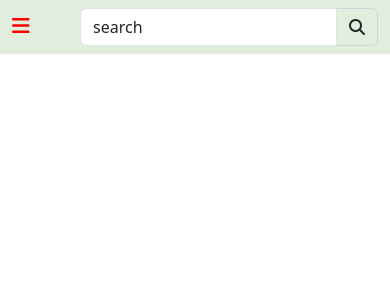
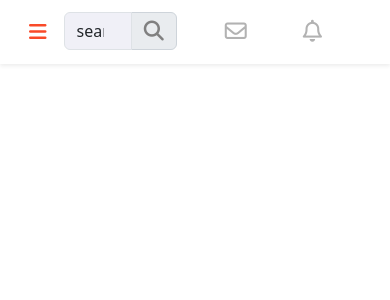
Before and after one commit to Kesang97/vueJS-new, a Vue app: page /#/ in a window 390 px wide. Shown: the top 300 px of the page. Built offline with nearby package versions, Linux system fonts and the light colour scheme; grey boxes are pictures that could not be loaded.

Commit message:
dashboard updated

```diff
--- a/src/components/sidebar.vue
+++ b/src/components/sidebar.vue
@@ -1,102 +1,144 @@
 <template>
   <div>
     <!-- navbar -->
-    <div id="header" style="background: #E1EEDD">
+    <div id="header" class="shadow-sm" style="background: #FFFFFF">
       <div class="container">
-            <nav class="navbar navbar-expand">
-                <a href="#" class="" @click="drawer = !drawer">
-                    <i class="side-icon fas fa-bars"></i>
-                </a>
+        <nav class="navbar navbar-expand py-2">
+          <button class="btn btn-lg" @click="drawer= !drawer">
+            <i class="fas fa-bars"></i>
+          </button>
 
           <ul class="navbar-nav ml-auto">
             <li class="nav-items">
+              <div class="input-group">
+                <input
+                  type="search"
+                  value="search"
+                  class="form-control py-2 border-right-0 border"
+                  placeholder="search model"
+                  style="background: #f0f0f7"
 
-                    <div class="input-group" >
-                        <input type="search" value="search" class="form-control py-2 border-right-0 border" placeholder="search model" style="border-radius: 30px solid #E1EEDD;">
+                />
                 <span class="input-group-append">
-                            <div class="input-group-text bg-transparent">
-                                <i class="fas fa-search"></i>
+                  <div class="input-group-text">
+                    <i class="search-icon fas fa-search"></i>
                   </div>
-
                 </span>
-
+              </div>
+            </li>
+            <li class="nav-items">
+                <a href="#" class="nav-link pl-5 my-auto">
+                    <i class="far fa-envelope"></i>
+                </a>
+            </li>
+            <li class="nav-items">
+                <a href="#" class="nav-link pl-5 my-auto">
+                    <i class="far fa-bell"></i>
+                </a>
+            </li>
+            <li class="nav-items">
+               <div class="my-auto pl-5" style="cursor: pointer">
+                    <img class="rounded-circle img-fluid"
+                        width="40px"
+                        src="https://mdbcdn.b-cdn.net/img/new/avatars/9.webp"
+                    />
                </div>
 
             </li>
           </ul>
-
         </nav>
       </div>
+    </div>
+    <!-- side-bar -->
+    <b-sidebar v-model="drawer">
 
-
+        <div class="sidebar" >
+            <a href="#" class="active">
+                <i class="fas fa-tachometer-slowest"></i>
+                Dashboard
+            </a>
+            <a href="#" >Home</a>
+            <a href="#" >Categories</a>
+            <a href="#" >MenuItems</a>
+            <a href="#" >Orders</a>
+            <a href="#" >Delivery</a>
+            <a href="#" >News</a>
+            <a href="#" >Setting</a>
         </div>
 
-    <!-- side-bar -->
-
-    <b-sidebar  sidebar-class="border-right border-danger" v-model="drawer">
-        <div class="header" style="background: #E1EEDD; ">
-            <div class="img text-center px-auto">
-                <img src="../assets/side_logo.png" class="img-fluid" width="120px" alt="">
+    </b-sidebar>
   </div>
-
-
-            <div>
-
-    <b-navbar-nav>
-      <b-nav-item href="#">Home</b-nav-item>
-
-      <!-- Navbar dropdowns -->
-      <b-nav-item-dropdown text="Dashboard" left>
-        <b-dropdown-item>Food</b-dropdown-item>
-
-      </b-nav-item-dropdown>
-
-      <b-nav-item-dropdown text="Menus" left>
-        <b-dropdown-item href="#">Menu Catalogue</b-dropdown-item>
-        <b-dropdown-item href="#">Menu List</b-dropdown-item>
-        <b-dropdown-item href="#">Menu Grid</b-dropdown-item>
-        <b-dropdown-item href="#">Add product</b-dropdown-item>
-        <b-dropdown-item href="#">Product detail</b-dropdown-item>
-         </b-nav-item-dropdown>
-         <b-nav-item href="#">Orders</b-nav-item>
-         <b-nav-item href="#">Restaurants List</b-nav-item>
-         <b-nav-item-dropdown text="Customers" left>
-        <b-dropdown-item href="#">Customers List</b-dropdown-item>
-        <b-dropdown-item href="#">Customers Review</b-dropdown-item>
-        <b-dropdown-item href="#">Social Activity</b-dropdown-item>
-    </b-nav-item-dropdown>
-
-    <b-nav-item href="#">Sales</b-nav-item>
-
-    </b-navbar-nav>
-
-</div>
-
-        </div>
-    </b-sidebar>
-
-</div>
-
 </template>
 
 <script>
-export default{
-    name:'sidebar',
+export default {
+  name: "sidebar",
 
-    data(){
-        return{
+  data() {
+    return {
       drawer: false,
+    };
+  },
+};
+</script>
+
+<style>
+.search-icon{
+  font-size: 20px;
+  color: grey;
+  cursor: pointer;
+}
+.navbar .btn i{
+  font-size: 20px;
+  color: #F94A29;
+}
+
+.nav-items a i{
+    font-size: 22px;
+    color: #B2B2B2;
+}
+
+.nav-items a i:hover{
+    color: #F94A29;
+}
+
+/* sidebar */
+.sidebar{
+    position: fixed;
+    height: 100%;
+    width: 100%;
+    margin: 0;
+    padding: 0;
+    overflow: auto;
+
+}
+.sidebar a{
+    display: block;
+    text-align: center;
+    padding: 16px;
+    text-decoration: none;
+}
+.sidebar a.active{
+   background-color: #6096B4;
+   color: white;
+}
+.sidebar a:hover:not(.active){
+    background-color: #93BFCF;
+    color: white;
+}
+
+@media screen and (max-width: 768px){
+    .sidebar{
+        width: 100%;
+        text-align: center;
+        height: auto;
+        position: relative;
+    }
+    .sidebar a{
+        float: left;
     }
 }
 
-}
 
-</script>
-
-<style>
-.side-icon{
-    font-size: 20px;
-    color: red;
-}
 
 </style>
--- a/src/router/index.js
+++ b/src/router/index.js
@@ -15,6 +15,7 @@ const routes = [
     name: 'About',
     component: () => import('../views/About.vue')
   }
+
 ]
 
 const router = new VueRouter({
```
Lines whose indentation alone changed are shown as unchanged.
